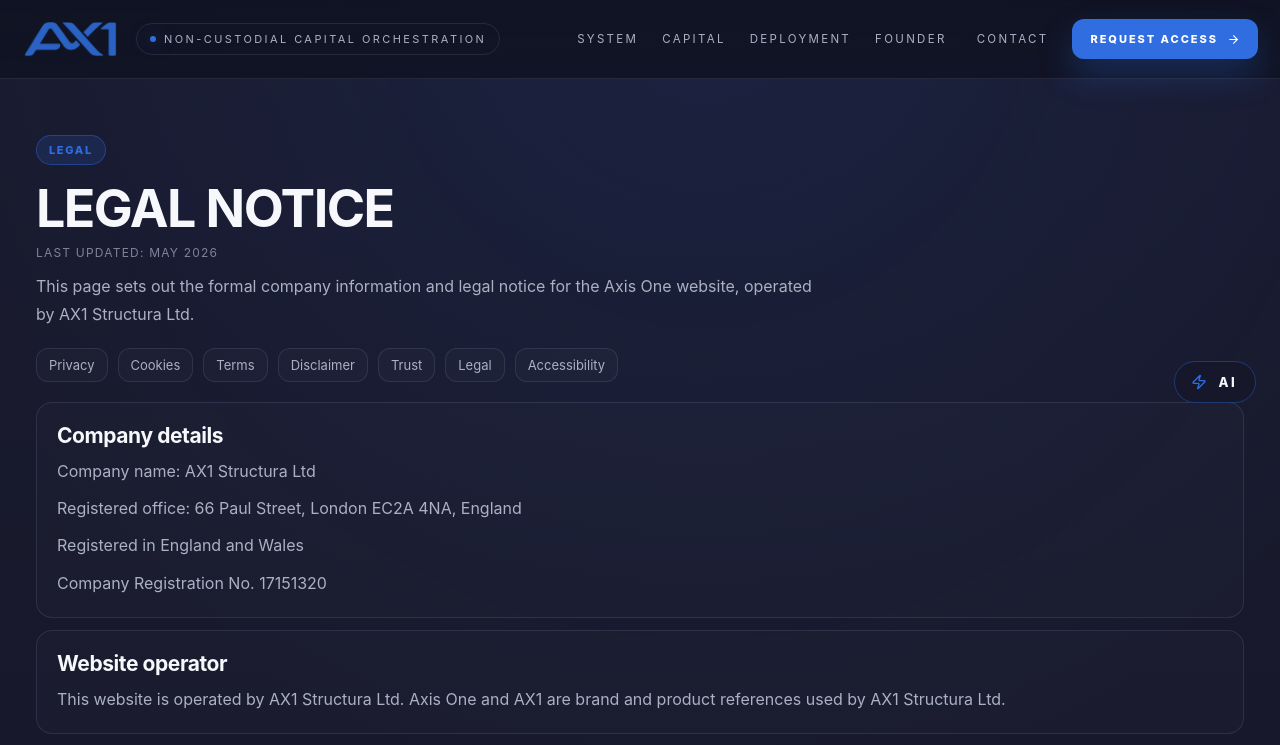
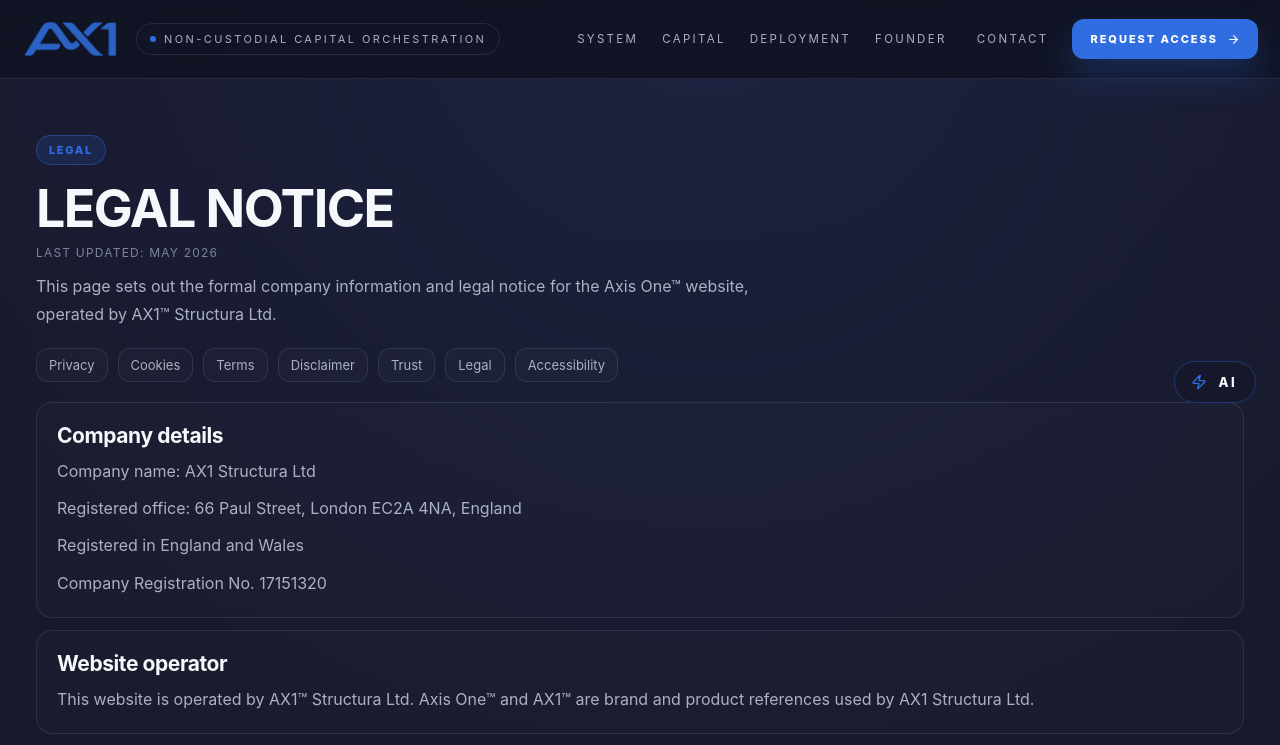
Before and after one commit to TJHubX/AX1_Website, a React (Vite) app: page /legal in a window 1280 px wide. Shown: the top 745 px of the page. Built offline with nearby package versions, Linux system fonts and the light colour scheme.

Commit message:
Add TM symbol on first use in LegalPage

```diff
--- a/src/pages/LegalPage.tsx
+++ b/src/pages/LegalPage.tsx
@@ -10,7 +10,7 @@
         label="Legal"
         title="Legal Notice"
         lastUpdated="May 2026"
-        intro="This page sets out the formal company information and legal notice for the Axis One website, operated by AX1 Structura Ltd."
+        intro="This page sets out the formal company information and legal notice for the Axis One™ website, operated by AX1™ Structura Ltd."
         sections={[
           {
             heading: 'Company details',
@@ -24,7 +24,7 @@
           {
             heading: 'Website operator',
             paragraphs: [
-              'This website is operated by AX1 Structura Ltd. Axis One and AX1 are brand and product references used by AX1 Structura Ltd.',
+              'This website is operated by AX1™ Structura Ltd. Axis One™ and AX1™ are brand and product references used by AX1 Structura Ltd.',
             ],
           },
           {
```
